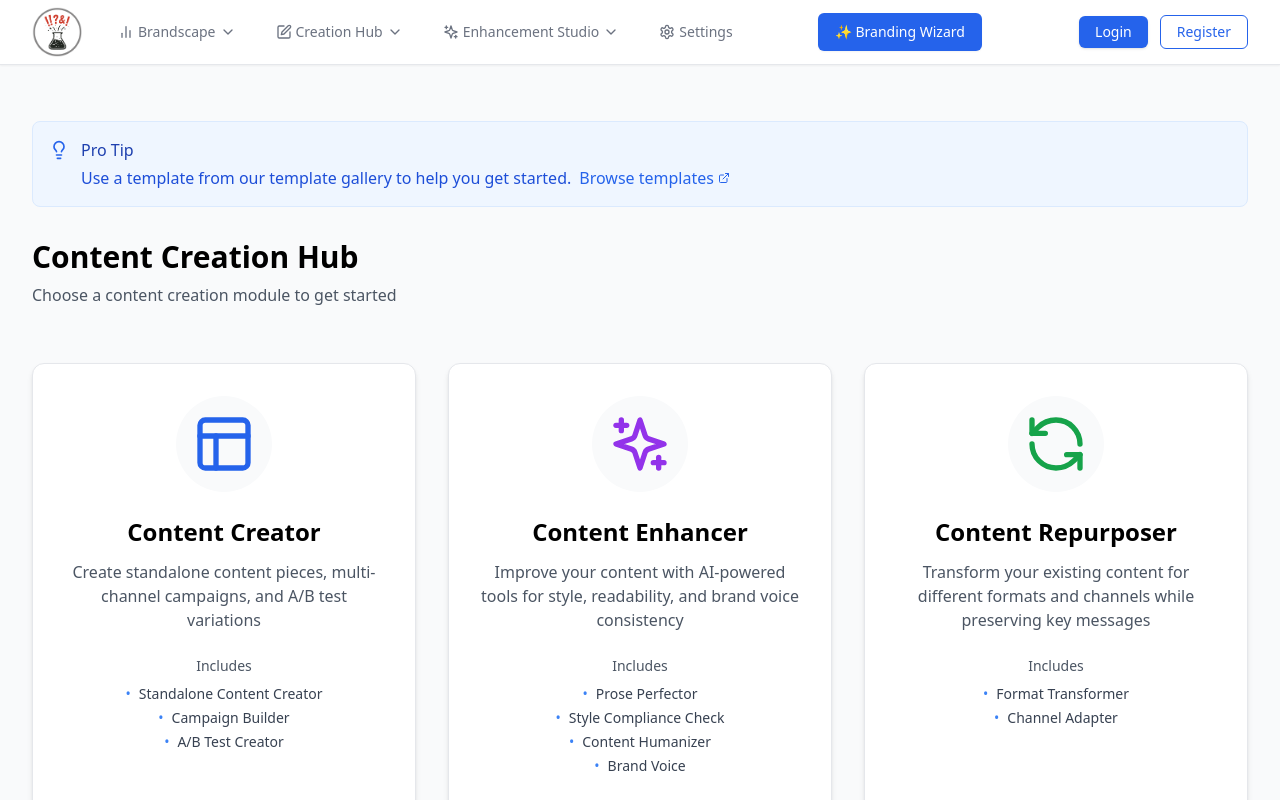
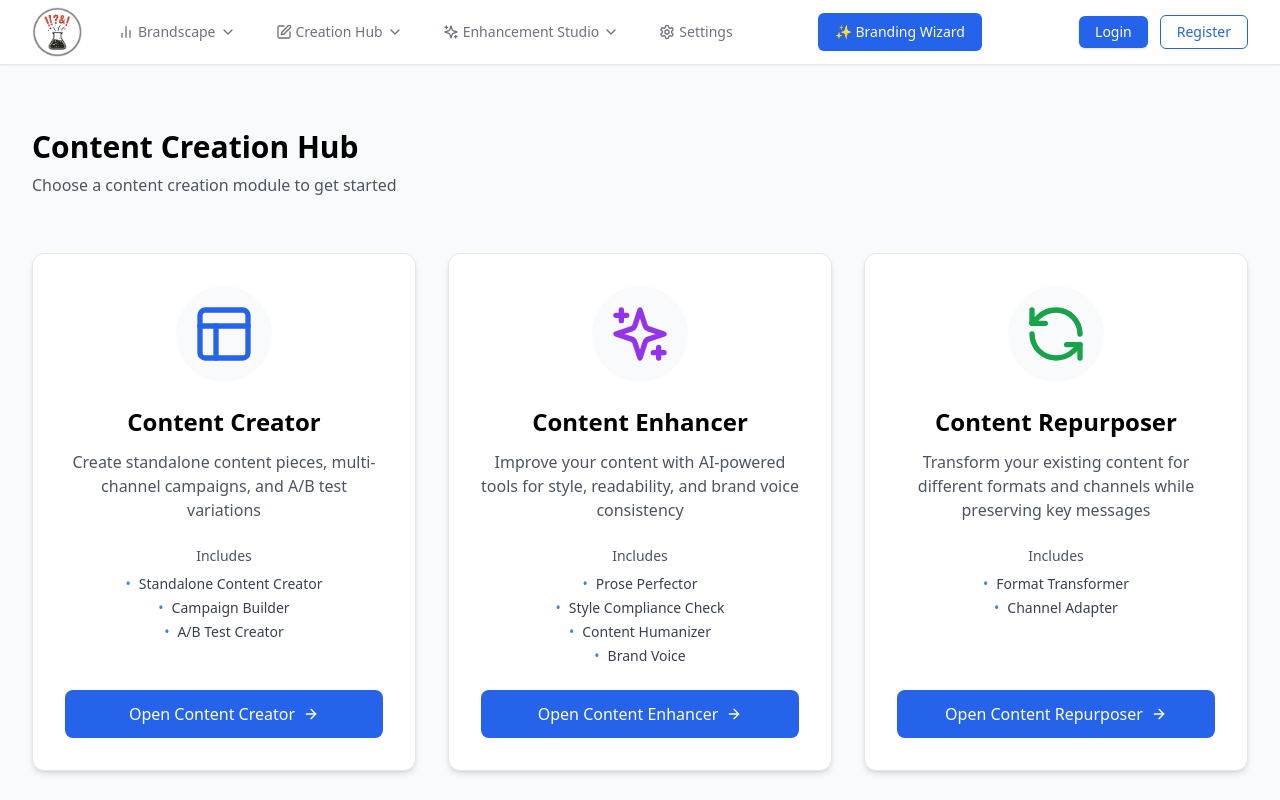
Before and after one commit to briannablacet/marketing-content-lab, a Next.js app: page /creation-hub in a window 1280 px wide. Shown: the top 800 px of the page. Built offline with nearby package versions, Linux system fonts and the light colour scheme.

Commit message:
Removed a link

```diff
--- a/src/pages/creation-hub.tsx
+++ b/src/pages/creation-hub.tsx
@@ -10,25 +10,7 @@ export default function CreationHubPage() {
   return (
     <NotificationProvider>
       <WritingStyleProvider>
-        {/* AI Insights Box */}
-        <div className="max-w-7xl mx-auto px-4 mt-6">
-          <div className="p-4 bg-blue-50 rounded-lg border border-blue-100 flex items-start">
-            <Lightbulb className="w-5 h-5 text-blue-600 mt-0.5 mr-3 flex-shrink-0" />
-            <div>
-              <h3 className="font-medium text-blue-800 mb-1">Pro Tip</h3>
-              <p className="text-blue-700">
-                Use a template from our template gallery to help you get started.
-                <Link
-                  href="/templates"
-                  className="inline-flex items-center ml-2 text-blue-600 hover:text-blue-800 font-medium"
-                >
-                  Browse templates
-                  <ExternalLink className="w-3 h-3 ml-1" />
-                </Link>
-              </p>
-            </div>
-          </div>
-        </div>
+
 
         <CreationHub />
       </WritingStyleProvider>
```
